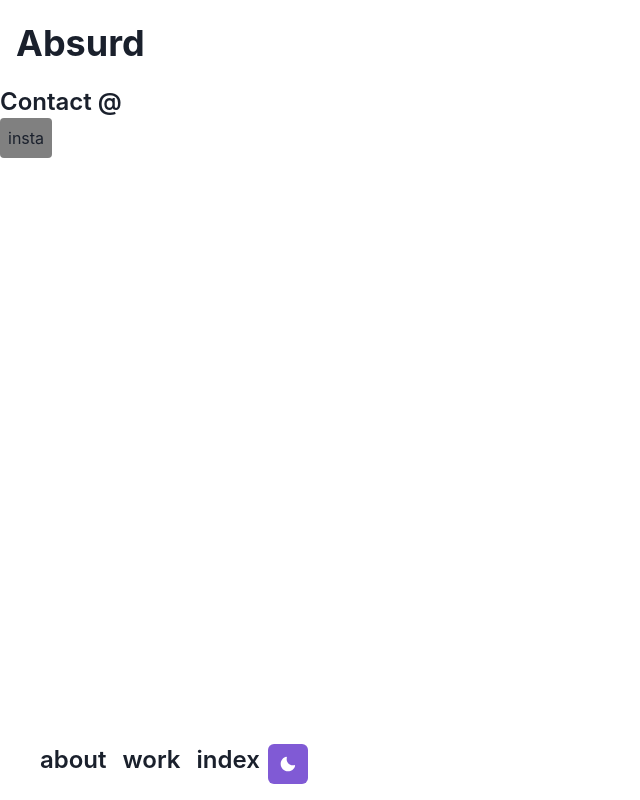
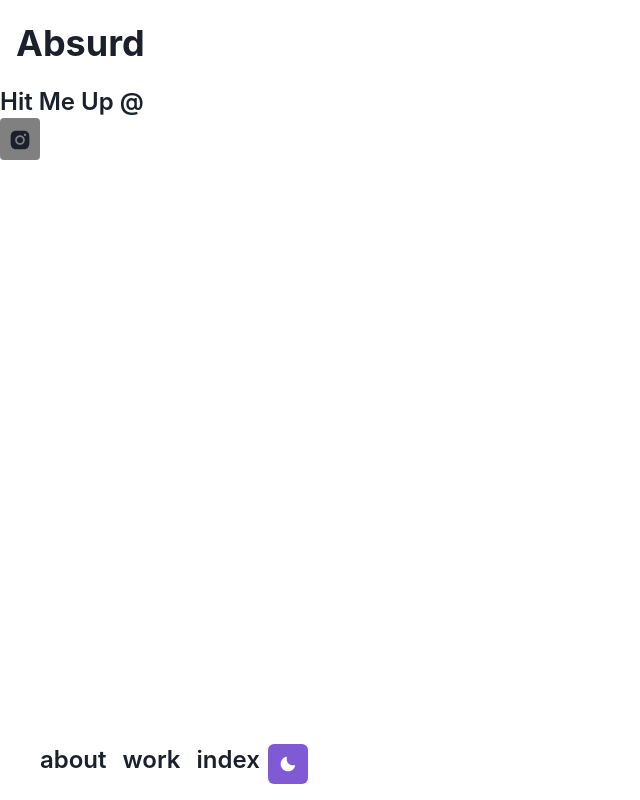
Before and after one commit to bryansdream/feta-satu, a Next.js app: page /about in a window 1280 px wide. Shown: the whole page, without its empty margins (0-640 px from the left). Built offline with nearby package versions, Linux system fonts and the light colour scheme.

Commit message:
Update index.js

```diff
--- a/pages/about/index.js
+++ b/pages/about/index.js
@@ -1,13 +1,14 @@
-import { Box } from "@chakra-ui/react";
+import { Box, Icon } from "@chakra-ui/react";
 import Link from "next/link";
+import { AiFillInstagram } from "react-icons/ai"
 
 export default function AboutPage() {
   return (
     <div>
-      <p className="font-semibold text-2xl">Contact @</p>
+      <p className="font-semibold text-2xl">Hit Me Up @</p>
       <Box boxSize="fit-content" bg="grey" rounded="base" padding="2">
         <Link href="https://instagram.com/tellmewhenitsready" target="_blank">
-          insta
+          <Icon as={AiFillInstagram} w="6" h="6" />
         </Link>
       </Box>
     </div>
```
